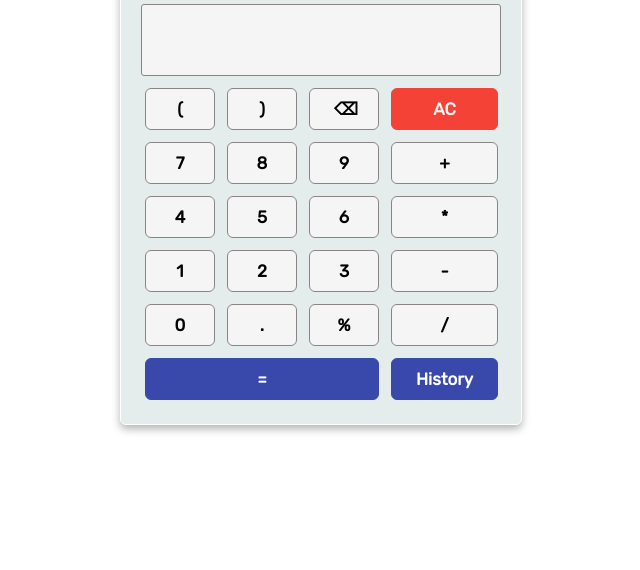
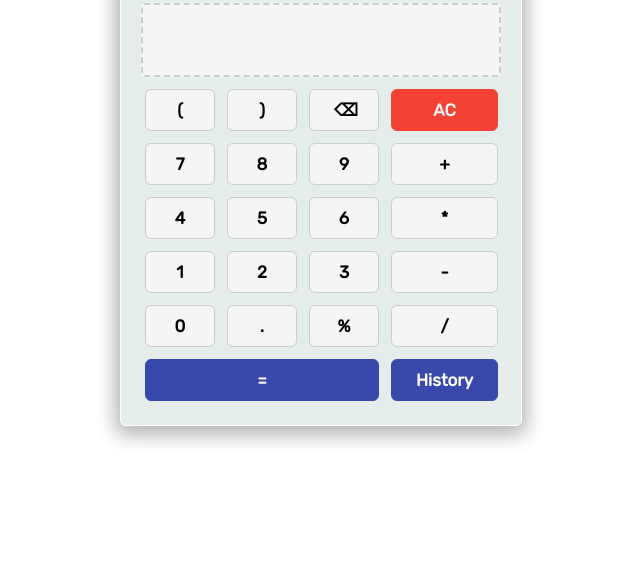
Before and after one commit to mahimaraghu/mahimaraghu.github.io, a plain HTML site: page projects/calculator/index.html in a window 1280 px wide. Shown: the part 230-800 px from the top of the page, without its empty margins (319-959 px from the left). Drawn offline with Linux system fonts and the light colour scheme.

Commit message:
li'l shadow and border change

```diff
--- a/projects/calculator/cal.css
+++ b/projects/calculator/cal.css
@@ -50,14 +50,14 @@ body {
     border-radius: 6px;
     /* border: 1px solid black; */
     border: 1px solid white;
-    box-shadow: 0 4px 8px rgba(0, 0, 0, 0.3);
+    box-shadow: rgb(0 0 0 / 30%) 0px 4px 19px 5px;
     max-width: 360px;
 }
 
 #btnparent button {
     padding: 10px 24px;
     border-radius: 6px;
-    border: 1px solid rgb(139, 132, 132);
+    border: 1px solid #ccc;
     text-align: center;
     background: whitesmoke;
     font-weight: bold;
@@ -90,7 +90,7 @@ body {
     border-radius: 3px;
     padding: 10px 24px;
     font-size: 18px;
-    border: 1px solid rgb(139, 132, 132);
+    border: 2px dashed #ccc;
     word-break: break-word;
     overflow-y: auto;
 }
```
